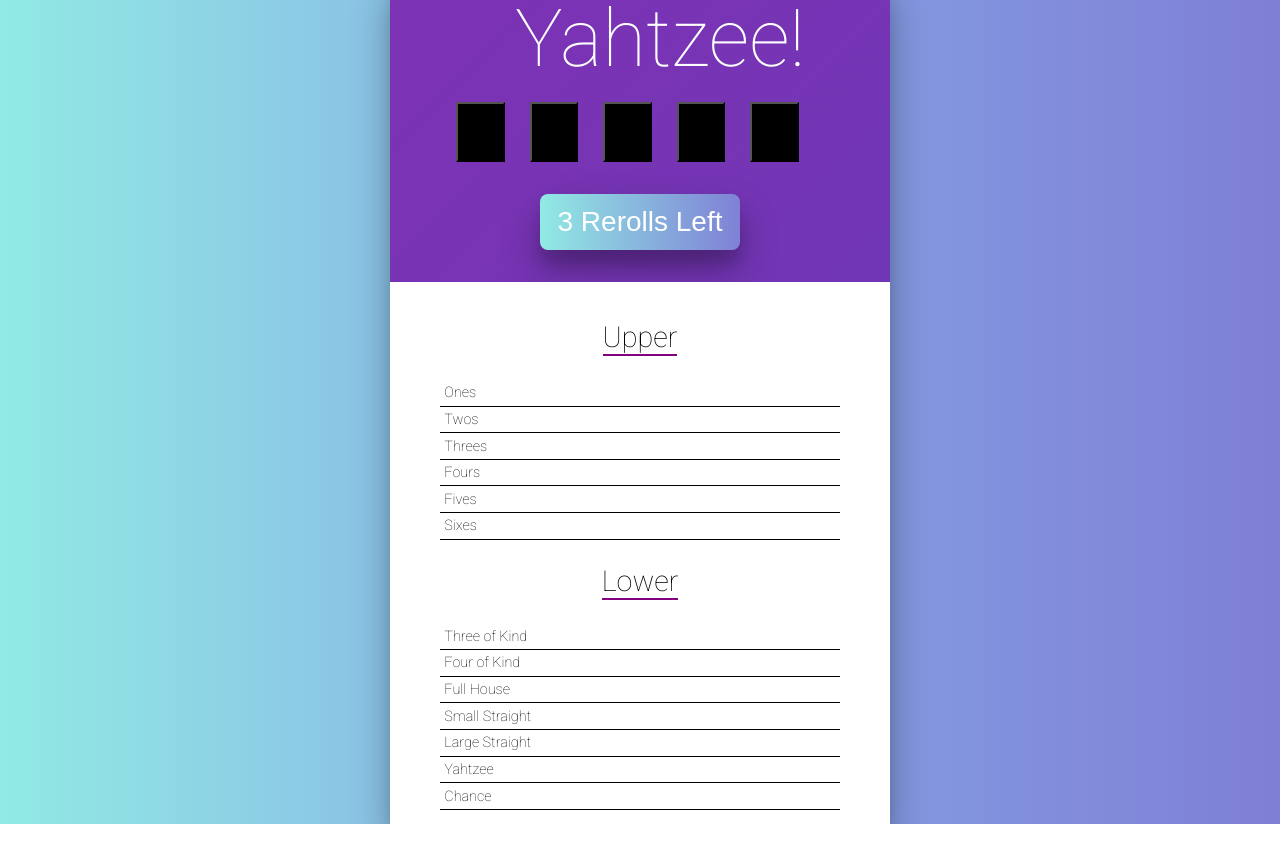
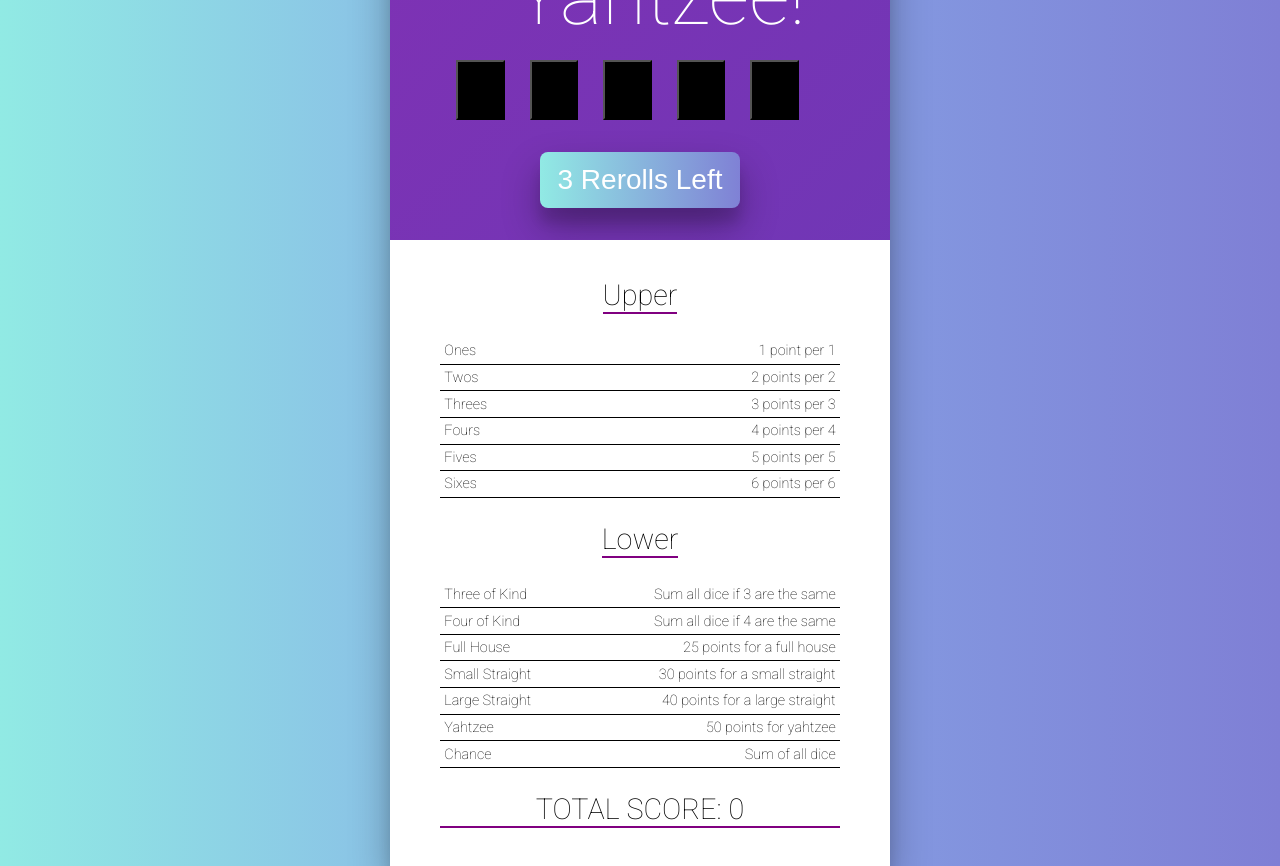
Before and after one commit to nelsW70/yahtzee, a React (Create React App) app: page / in a window 1280 px wide. Before the commit the page ends 824 px from the top, so only its background shows below. Built offline with nearby package versions, Linux system fonts and the light colour scheme.

Commit message:
add: description if no score to show

```diff
--- a/src/RuleRow.jsx
+++ b/src/RuleRow.jsx
@@ -3,7 +3,7 @@
 
 class RuleRow extends Component {
   render() {
-    const { score, name, doScore } = this.props;
+    const { score, name, doScore, description } = this.props;
     const disabled = score !== undefined;
     return (
       <tr
@@ -11,7 +11,7 @@
         onClick={disabled ? null : doScore}
       >
         <td className="RuleRow-name">{name}</td>
-        <td className="RuleRow-score">{score}</td>
+        <td className="RuleRow-score">{disabled ? score : description}</td>
       </tr>
     );
   }
--- a/src/ScoreTable.jsx
+++ b/src/ScoreTable.jsx
@@ -18,6 +18,14 @@
 } from './Rules';
 
 class ScoreTable extends Component {
+  getTotalScore() {
+    const { scores } = this.props;
+    let totalScore = 0;
+    for (let key in scores) {
+      if (scores[key]) totalScore += scores[key];
+    }
+    return totalScore;
+  }
   render() {
     const { scores, doScore } = this.props;
 
@@ -30,31 +38,37 @@
               <RuleRow
                 name="Ones"
                 score={scores.ones}
+                description={ones.description}
                 doScore={evt => doScore('ones', ones.evalRoll)}
               />
               <RuleRow
                 name="Twos"
                 score={scores.twos}
+                description={twos.description}
                 doScore={evt => doScore('twos', twos.evalRoll)}
               />
               <RuleRow
                 name="Threes"
                 score={scores.threes}
+                description={threes.description}
                 doScore={evt => doScore('threes', threes.evalRoll)}
               />
               <RuleRow
                 name="Fours"
                 score={scores.fours}
+                description={fours.description}
                 doScore={evt => doScore('fours', fours.evalRoll)}
               />
               <RuleRow
                 name="Fives"
                 score={scores.fives}
+                description={fives.description}
                 doScore={evt => doScore('fives', fives.evalRoll)}
               />
               <RuleRow
                 name="Sixes"
                 score={scores.sixes}
+                description={sixes.description}
                 doScore={evt => doScore('sixes', sixes.evalRoll)}
               />
             </tbody>
@@ -67,21 +81,25 @@
               <RuleRow
                 name="Three of Kind"
                 score={scores.threeOfKind}
+                description={threeOfKind.description}
                 doScore={evt => doScore('threeOfKind', threeOfKind.evalRoll)}
               />
               <RuleRow
                 name="Four of Kind"
                 score={scores.fourOfKind}
+                description={fourOfKind.description}
                 doScore={evt => doScore('fourOfKind', fourOfKind.evalRoll)}
               />
               <RuleRow
                 name="Full House"
                 score={scores.fullHouse}
+                description={fullHouse.description}
                 doScore={evt => doScore('fullHouse', fullHouse.evalRoll)}
               />
               <RuleRow
                 name="Small Straight"
                 score={scores.smallStraight}
+                description={smallStraight.description}
                 doScore={evt =>
                   doScore('smallStraight', smallStraight.evalRoll)
                 }
@@ -89,6 +107,7 @@
               <RuleRow
                 name="Large Straight"
                 score={scores.largeStraight}
+                description={largeStraight.description}
                 doScore={evt =>
                   doScore('largeStraight', largeStraight.evalRoll)
                 }
@@ -96,16 +115,19 @@
               <RuleRow
                 name="Yahtzee"
                 score={scores.yahtzee}
+                description={yahtzee.description}
                 doScore={evt => doScore('yahtzee', yahtzee.evalRoll)}
               />
               <RuleRow
                 name="Chance"
                 score={scores.chance}
+                description={chance.description}
                 doScore={evt => doScore('chance', chance.evalRoll)}
               />
             </tbody>
           </table>
         </section>
+        <h2>TOTAL SCORE: {this.getTotalScore()}</h2>
       </div>
     );
   }
```
